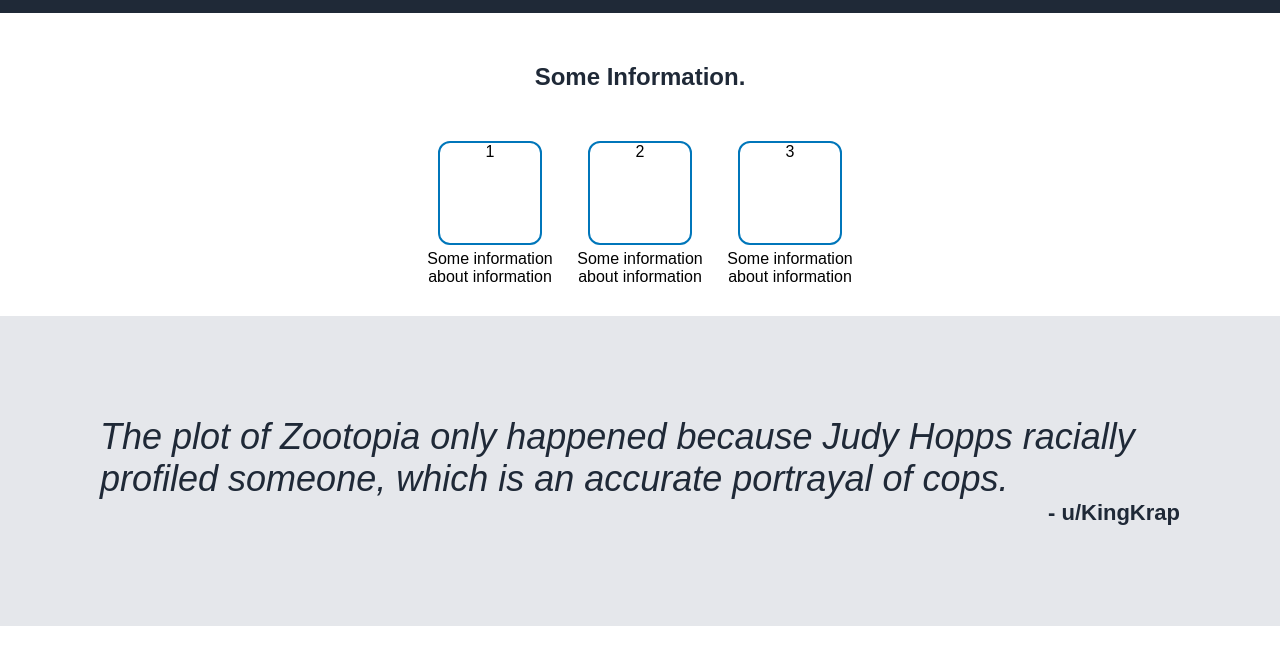
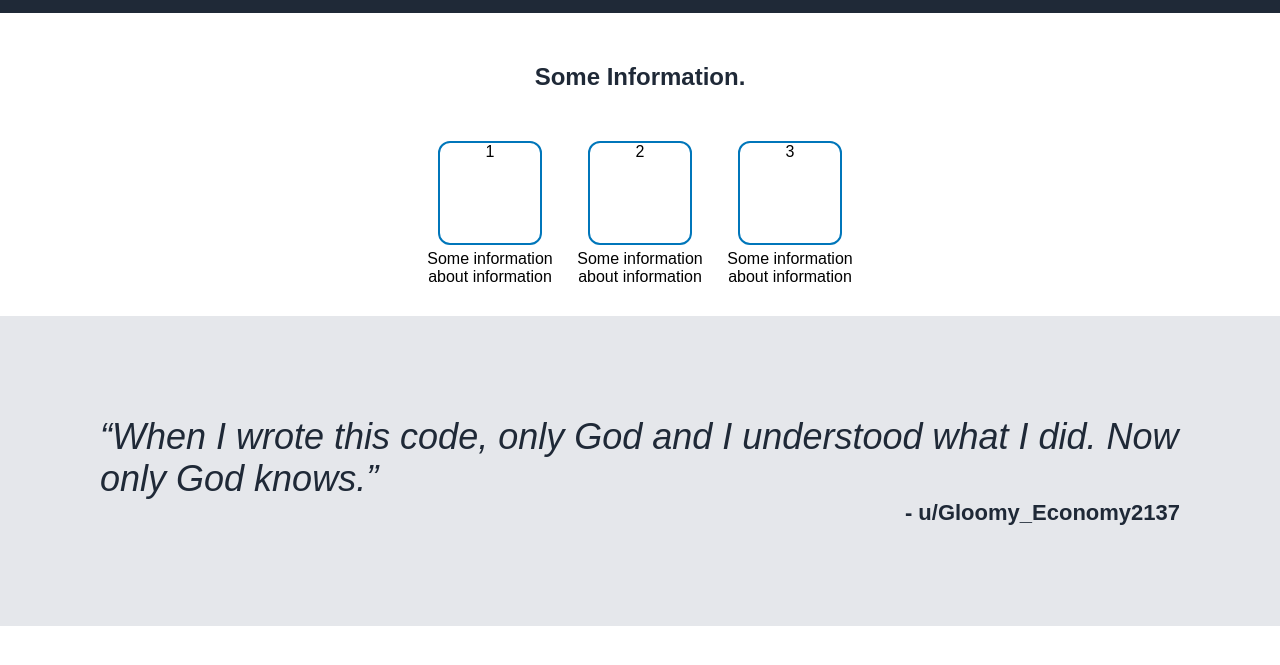
Before and after one commit to gxxsx/odin-landing-page, a plain HTML site: page index.html in a window 1280 px wide. Shown: the part 467-1132 px from the top of the page. Drawn offline with Linux system fonts and the light colour scheme.

Commit message:
Update index.html

```diff
--- a/index.html
+++ b/index.html
@@ -5,7 +5,7 @@
     <meta http-equiv="X-UA-Compatible" content="IE=edge">
     <meta name="viewport" content="width=device-width, initial-scale=1.0">
     <link href="./css/styles.css" rel="stylesheet" type="text/css" media="all"/>
-    <title>Document</title>
+    <title>Odin Landing Page</title>
 </head>
 
 <body>
@@ -47,8 +47,8 @@
             </div>
         </div>
         <div class="quote">
-            <div class="quote-txt">The plot of Zootopia only happened because Judy Hopps racially profiled someone, which is an accurate portrayal of cops.</div>
-            <div class="quote-author">- u/KingKrap</div>
+            <div class="quote-txt">“When I wrote this code, only God and I understood what I did. Now only God knows.”</div>
+            <div class="quote-author">- u/Gloomy_Economy2137</div>
         </div>
         <div class="cta-container">
             <div class="cta-banner">
```
